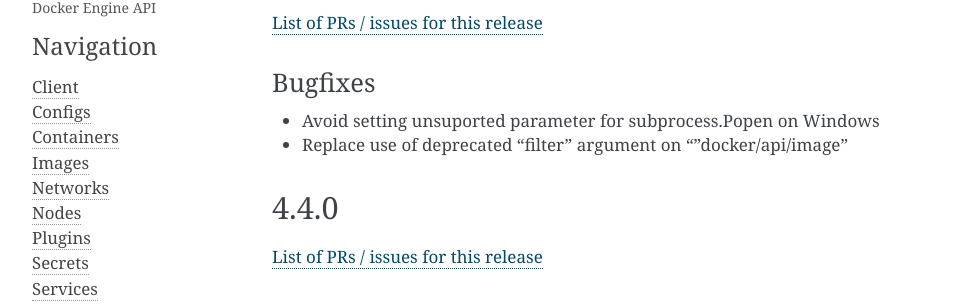
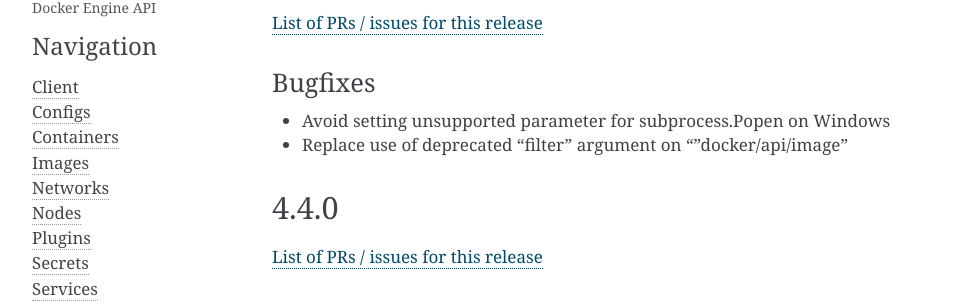
Before and after one commit to docker/docker-py, a Sphinx documentation site: the page built from docs/change-log.md, in a window 1280 px wide and 900 px high, scrolled down 3480 px. Shown: the part 151-455 px from the top of the window, without its empty margins (148-1108 px from the left). Built offline with Sphinx 7.4.7, drawn with Linux system fonts in a browser that asks for light colours; some of the changed text lies outside the part shown.

Commit message:
Fix typos
Found via `codespell -L keep-alives`

Co-authored-by: Milas Bowman <milas.bowman@docker.com>

```diff
--- a/docs/change-log.md
+++ b/docs/change-log.md
@@ -131,7 +131,7 @@
 [List of PRs / issues for this release](https://github.com/docker/docker-py/milestone/69?closed=1)
 
 ### Bugfixes
-- Avoid setting unsuported parameter for subprocess.Popen on Windows
+- Avoid setting unsupported parameter for subprocess.Popen on Windows
 - Replace use of deprecated "filter" argument on ""docker/api/image"
 
 4.4.0
```
Also changed, not shown: other parts of docs/change-log.md (+2 -2 lines), 2 other files.
